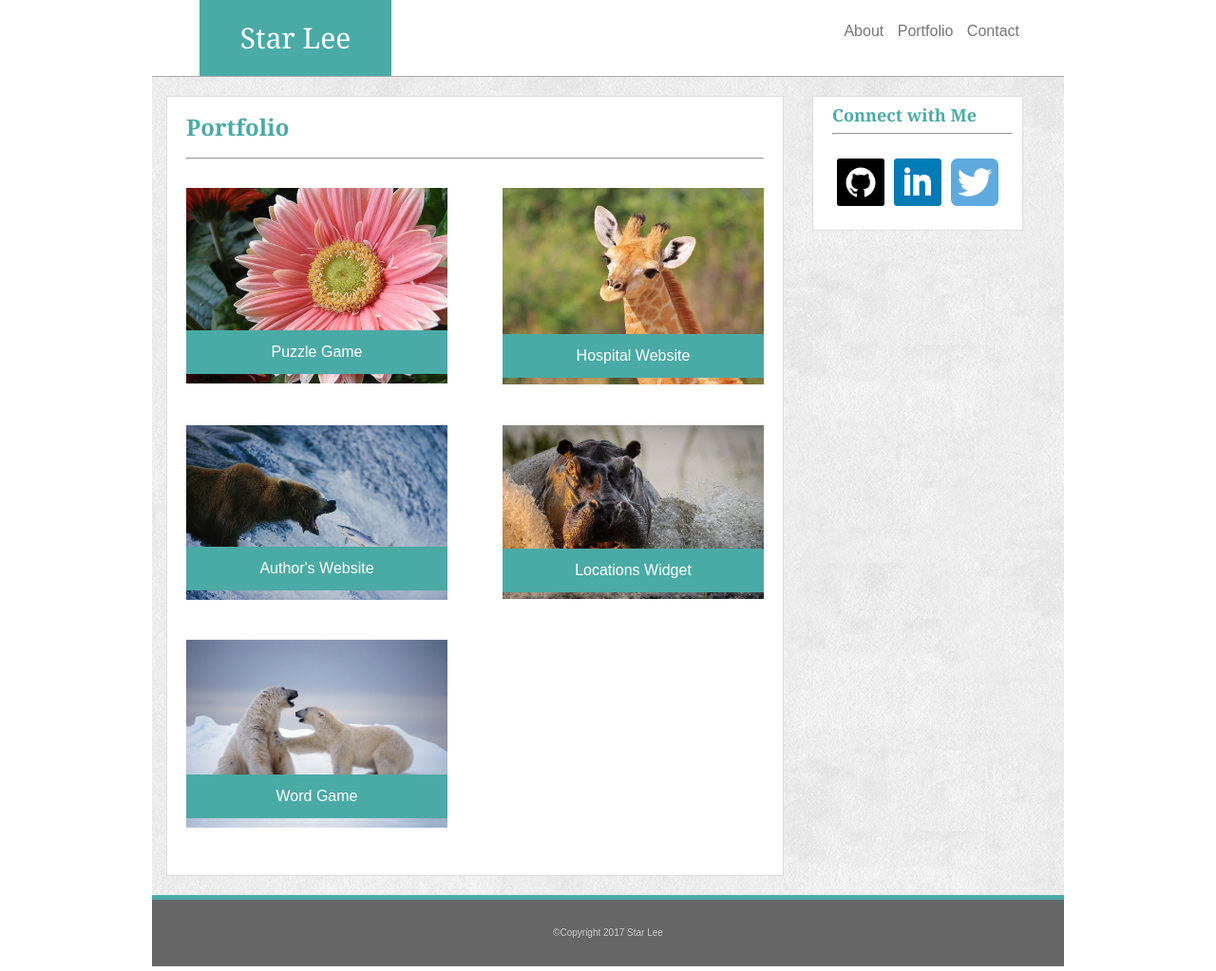
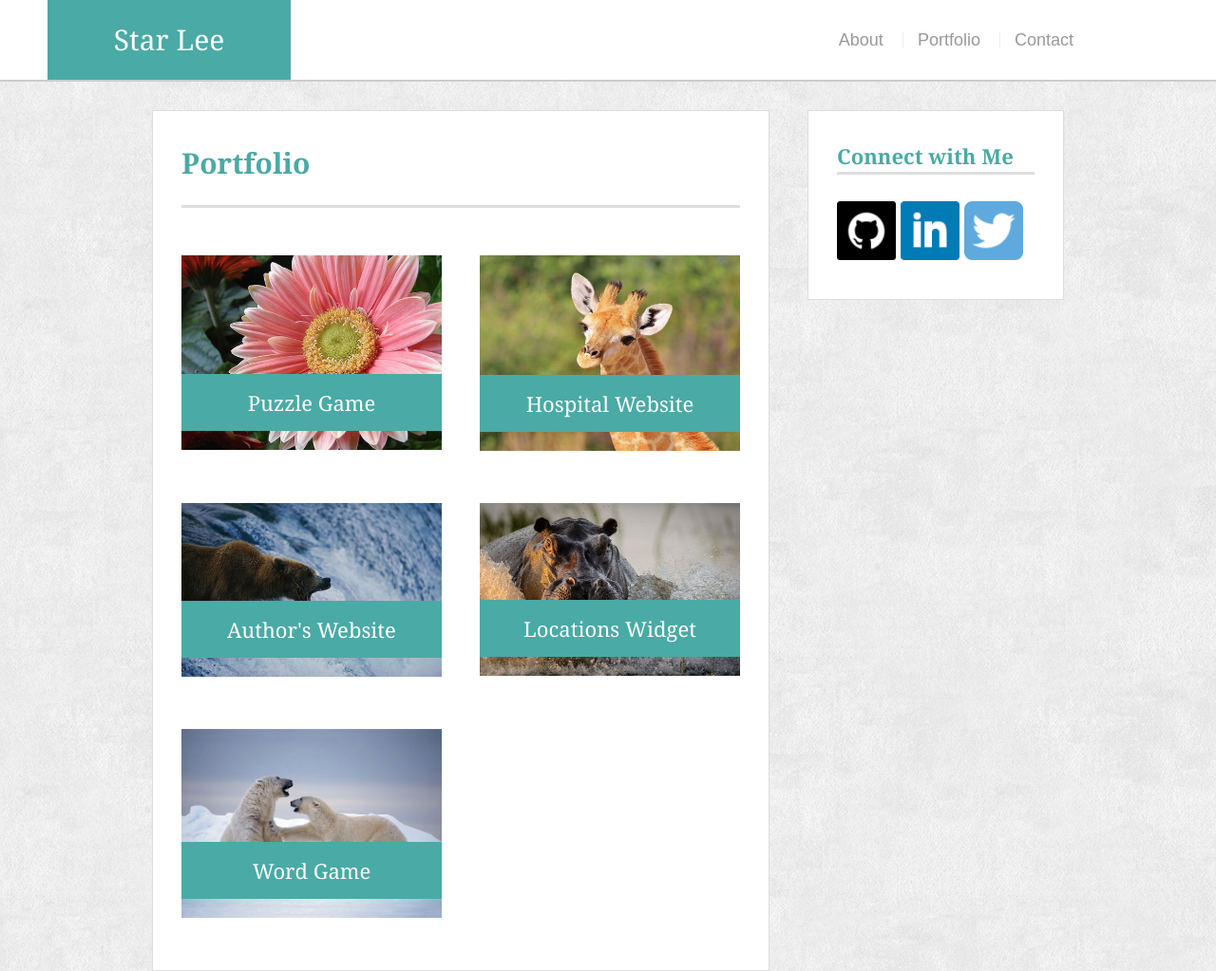
Before and after one commit to siriuszz/Basic-Portfolio, a plain HTML site: page portfolio.html in a window 1280 px wide. Shown: the top 1023 px of the page at 95% size. Drawn offline with Linux system fonts and the light colour scheme.

Commit message:
initial files - 980 complete

```diff
--- a/assets/css/style.css
+++ b/assets/css/style.css
@@ -1,13 +1,23 @@
-html, body {
+* {
+	box-sizing: border-box;
+}
+body {
+	background-image: url("extra_clean_paper.png");
 	font-family: 'Arial', 'Helvetica Neue', Helvetica, sans-serif;
-	height: 100%;
-	margin: 0;
+	line-height:34px;
+	font-size: 18px;
+	color: #777;
 }
 
 header {
-	background-color: #ffffff;
-	width: 960px;
-	margin: 0 auto;
+	background-color: #fff;
+	margin: 0 0 30px;
+	z-index: 99;
+	color: #fff;
+	overflow: auto;
+	border-bottom: 2px solid #ccc;
+	/*position: fixed;*/
+	width: 100%;
 }
 
 div.logo {
@@ -23,62 +33,58 @@ div.logo {
 }
 
 nav {
-	overflow: hidden;
-	position: absolute;
-	right: 15%;
-	padding: 25px 5px 25px 5px;
+	float: right;
+	margin-top: 25px;
+	margin-right: 150px;
 
 }
 
 nav a {
-	color: #777777;
-	text-align: center;
-	padding: 12px 10px 0px 0px;
+	font-family: 'Arial', 'Helvetica Neue', Helvetica, sans-serif;
+	color: #999;
 	text-decoration: none;
-	font-size: 16px;
+	margin-left: 15px;
+	display: inline-block;
+	border-left: 1px solid #efefef;
+	padding-left: 15px;
+	line-height: 18px;
+}
+
+nav a:first-child {
+	border-left: 0 none;
 }
 
 div.main {
 	width: 100%;
 }
 
-div.contentarea {
-	width: 960px;
-	background-image: url("extra_clean_paper.png");
+.container {
+	width: 100%;
+	max-width: 960px;
 	clear: both;
 	margin: 0 auto;
-	border-top: solid 1px #A9A9A9;
 }
 
-p {
-	margin: 10px 0px 10px 0px;
+h1, h2, h3, p {
+	margin-bottom: 20px;
 }
 
-h1 {
+h1, h2, h3 {
+	font-family: 'Georgia', Times, "Times New Roman", Serif;
+	font-weight: 700;
 	color: #4aaaa5;
-	font-size: 24px;
-	font-family: 'Georgia', Times, Times New Roman, serif;
-	font-weight: bold;
-	padding: 10px 0px;
+	border-bottom: 3px solid #ddd;
 }
 
-h2 {
-	color: #4aaaa5;
-	font-size: 18px;
-	font-family: 'Georgia', Times, Times New Roman, serif;
-	font-weight: bold;
+
+h1 {
+	font-size: 30px;
+	line-height: 49px;
+	padding-bottom: 20px;
 }
 
-h3 {
-	color: #777777;
-	font-size: 16px;
-	font-family: 'Georgia', Times, Times New Roman, serif;
-	font-weight: bold;
-}
-
-hr {
-	color: #a9a9a9;
-	margin: 10px 0px 20px 0px;
+h2, h3 {
+	font-size: 22px;
 }
 
 article {
@@ -92,56 +98,81 @@ article {
 }
 
 aside {
-	float: left;
-	width: 190px;
-	background-color: #ffffff;
-	border: 1px solid #dddddd;
-	color: #777777;
-	margin: 20px 25px 0px 25px;
-	padding: 10px 10px 20px 20px;
+	background-color: #fff;
+	padding: 30px;
+	width: 100%;
+	max-width:270px;
+	float: right;
+	border: 1px solid #ddd;
+	margin-bottom: 20px;
 }
 
 #star_image {
 	width: 200px;
+	height: auto;
+	margin-top: 10px;
 	float: left;
-	padding: 0px 15px 10px 0px;
+	margin-right: 25px;
 }
 
 .icon {
-	width: 50px;
-	float: left;
-	padding: 5px;
+	width: 62px;
+	margin-top: 8px;
+	margin-right: 5px;
 }
 
-.portfolio {
-	width: 275px;
+.icon:last-child {
+	margin-right: 0;
+}
+
+.main-container {
+	background: #fff;
+	padding: 30px;
+	margin: 0 0 40px 0;
+	width: 100%;
+	max-width: 650px;
+	float: left;
+	border: 1px solid #ddd;
+}
+
+.work {
+	width: 274px;
+	overflow: auto;
 	position: relative;
 	float: left;
+	margin: 20px 0 25px;
 }
 
-
-img.left {
-	width: 275px;
-	float: left;
-	z-index: 1;
-	margin: 10px 58px 30px 0px;
+.work:nth-child(even){
+	margin-right: 40px;
 }
 
-img.right {
-	width: 275px;
-	z-index: 1;
-	margin: 10px 0px 30px 58px;
+.work img {
+	width: 100%;
+	margin-top: 10px;
+	float: left;
+	margin-right: 25px;
 }
 
-img.left:hover {
+.work-img:hover {
 	opacity: .5;
 }
 
-img.right:hover {
-	opacity: .5;
+.work h3 {
+	border-bottom: 0;
+	background: #4aaaa5;
+	color: #fff;
+	text-align: center;
+	position: absolute;
+	bottom: 20px;
+	padding: 15px;
+	width: 100%;
+	line-height: 30px;
+	margin-bottom: 0;
+	font-weight: 300;
 }
 
-.overlay {
+/*.overlay {
 	width: 245px;
 	background-color: #4aaaa5;
 	color: white;
@@ -163,12 +194,12 @@ img.right:hover {
 	bottom: 40px;
 	padding: 15px;
 	text-align: center;
-}
+}*/
 
 input[type=text] {
   	width: 595px;
  	display: block;
- 	border: 1px solid #a9a9a9;
+ 	border: 1px solid #ddd;
   	height: 25px;
   	margin: 5px 100px 20px 0px;
   	padding: 0px 5px;
@@ -177,13 +208,13 @@ input[type=text] {
 textarea {
   	width: 600px;
  	display: block;
- 	border: 1px solid #a9a9a9;
+ 	border: 1px solid #ddd;
   	height: 175px;
   	margin: 5px 0px 10px 0px;
 }
 
 input[type=submit] {
-    width: 15%;
+    width: 100px;
     background-color: #4aaaa5;
     color: white;
    	font-family: 'Georgia', Times, Times New Roman, serif;
@@ -202,3 +233,60 @@ footer {
 	clear: both;
 	border-top: 5px solid #4aaaa5;
 }
+
+@media screen and (max-width: 980px) {
+
+	div.logo {
+		margin: 0 0 0 100px;
+	}
+
+	.container {
+		padding: 0 0 0 100px;
+		margin: 0 auto;
+	}
+
+	.main-container {
+		background: #fff;
+		padding: 20px;
+		margin: 0 0 40px 0;
+		width: 100%;
+		max-width: 400px;
+		float: left;
+		border: 1px solid #ddd;
+	}
+
+	#star_image {
+		width: 100%;
+		margin-bottom: 10px;
+	}
+
+	aside {
+		width: 100%;
+		max-width: 270px;
+		float: left;
+		margin: 0 0 0 30px;
+	}
+
+	.work {
+		width: 100%;
+		margin: 0 0 25px;
+	}
+
+	input[type=text] {
+		width: 100%;
+	}
+
+	textarea {
+		width: 100%;
+	}
+}
+
+@media screen and (max-width: 768px) {
+
+}
+
+@media screen and (max-width: 640px) {
+	header {
+		position: static;
+	}
+}
--- a/portfolio.html
+++ b/portfolio.html
@@ -20,44 +20,42 @@
 
 	</header>
 
-	<div class="contentarea">
+	<div class="container" id="main-container">
 
-<article>
+        <article class="main-container">
+            <div class="portfolio_section">
                 <h1>Portfolio</h1>
 
-			<hr>
-
-			<div class="portfolio">
-				<img src="assets/images/daisy.jpg" alt="pink daisy" class="left">
-				<div class="overlay">Puzzle Game</div>
+                <div class="work">
+                    <img src="assets/images/daisy.jpg" alt="pink daisy" class="work-img">
+                    <h3>Puzzle Game</h3>
                 </div>
 
-			<div class="portfolio">
-				<img src="assets/images/giraffe.jpg" alt="giraffe" class="right">
-				<div class="overlay_r">Hospital Website</div>
+                <div class="work">
+                    <img src="assets/images/giraffe.jpg" alt="giraffe" class="work-img">
+                    <h3>Hospital Website</h3>
                 </div>
 
-			<div class="portfolio">
-				<img src="assets/images/NGbear.jpg" alt="bear and fish" class="left">
-				<div class="overlay">Author's Website</div>
+                <div class="work">
+                    <img src="assets/images/NGbear.jpg" alt="bear and fish" class="work-img">
+                    <h3>Author's Website</h3>
                 </div>
 
-			<div class="portfolio">
-				<img src="assets/images/NGhippo.jpg" alt="hippo" class="right">
-				<div class="overlay_r">Locations Widget</div>
+                <div class="work">
+                    <img src="assets/images/NGhippo.jpg" alt="hippo" class="work-img">
+                    <h3>Locations Widget</h3>
                 </div>
 
-			<div class="portfolio">
-				<img src="assets/images/NGpolarbear.jpg" alt="polar bear" class="left">
-				<div class="overlay">Word Game</div>
+                <div class="work">
+                    <img src="assets/images/NGpolarbear.jpg" alt="polar bear" class="work-img">
+                    <h3>Word Game</h3>
+                </div>
             </div>
 
 		</article>
 
 		<aside>
 			<h2>Connect with Me</h2>
-
-			<hr>
 
 			<div>
 
@@ -69,14 +67,13 @@
 
 		</aside>
 
+	</div>
+
 	<footer>
 		<div>
 			&copy;Copyright 2017 Star Lee
 		</div>
 	</footer>
 
-	</div>
-
-
 </body>
 </html>
```
Also changed, not shown: contact.html (+9 -14 lines), index.html (+6 -14 lines). Lines whose indentation alone changed are shown as unchanged.
